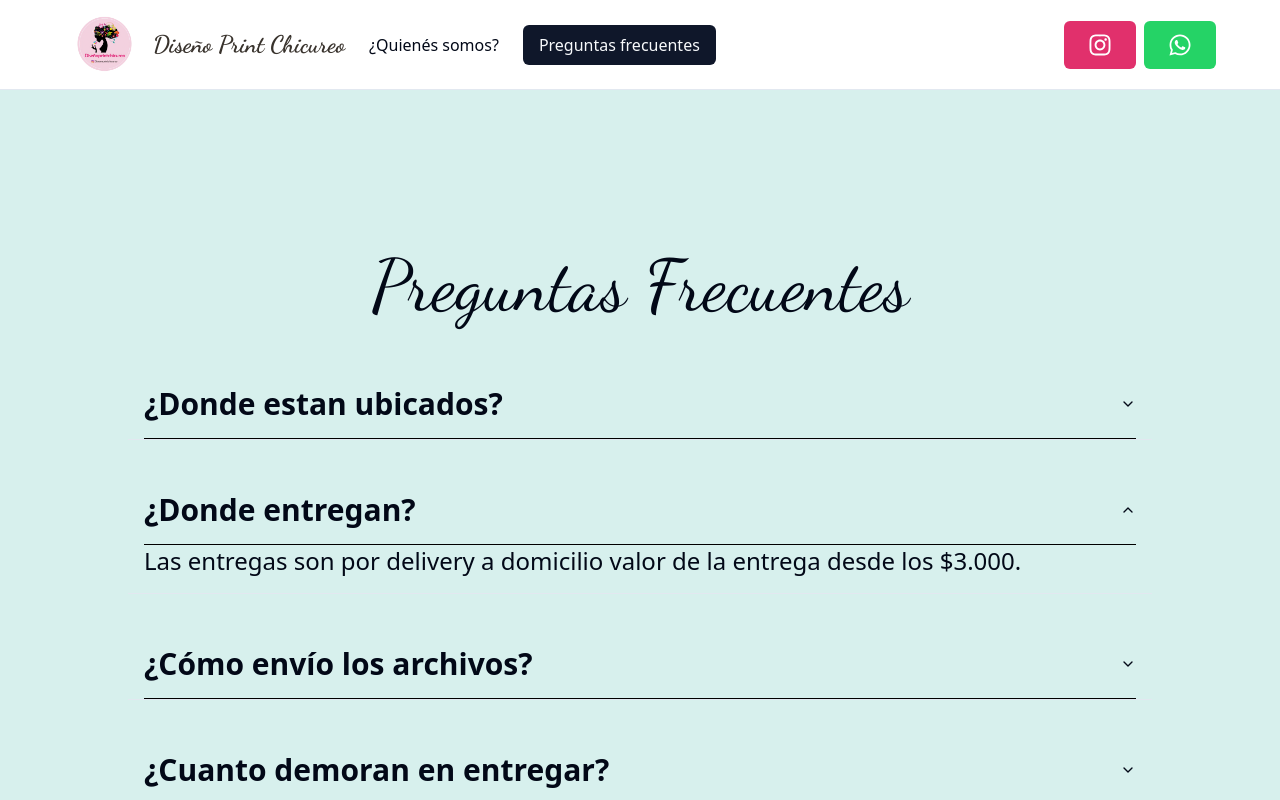
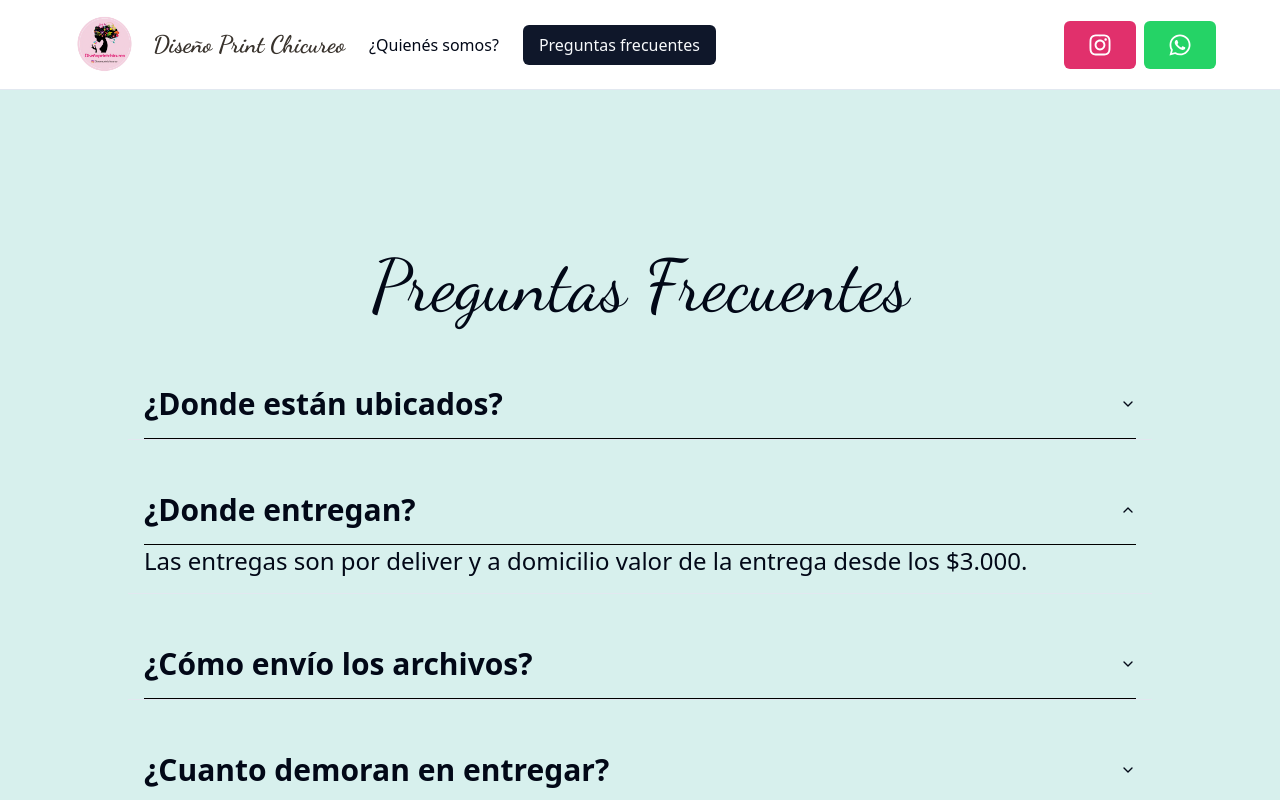
Before and after one commit to SebastianEscudero/diseno_print, a Next.js app: page /faq in a window 1280 px wide. Both pictures are taken after a click on the button "¿Donde entregan?". Shown: the top 800 px of the page. Built offline with nearby package versions, Linux system fonts and the light colour scheme.

Commit message:
arreglos

```diff
--- a/app/(landing)/faq/page.tsx
+++ b/app/(landing)/faq/page.tsx
@@ -6,7 +6,7 @@ const AboutUs = () => {
             <h1 className="text-center text-7xl font-cursive mb-12">Preguntas Frecuentes</h1>
             <Accordion type="single" collapsible className="sm:text-3xl text-2xl xl:mx-[10%] lg:mx-[7%] md:mx-[5%] mx-[5%] space-y-9">
                 <AccordionItem value="item-1" className="px-4">
-                    <AccordionTrigger className="font-semibold border-b border-black">¿Donde estan ubicados?</AccordionTrigger>
+                    <AccordionTrigger className="font-semibold border-b border-black">¿Donde están ubicados?</AccordionTrigger>
                     <AccordionContent className="flex flex-col w-full gap-1 text-2xl">
                         <p>Diseñoprintchicureo es tienda online, no es tienda fisica.</p>
                     </AccordionContent>
@@ -14,13 +14,13 @@ const AboutUs = () => {
                 <AccordionItem value="item-2" className="px-4">
                     <AccordionTrigger className="font-semibold border-b border-black">¿Donde entregan?</AccordionTrigger>
                     <AccordionContent className="flex flex-col w-full gap-1 text-2xl">
-                        <p>Las entregas son por delivery a domicilio valor de la entrega desde los $3.000.</p>
+                        <p>Las entregas son por deliver y a domicilio valor de la entrega desde los $3.000.</p>
                     </AccordionContent>
                 </AccordionItem>
                 <AccordionItem value="item-3" className="px-4">
                     <AccordionTrigger className="font-semibold border-b border-black">¿Cómo envío los archivos?</AccordionTrigger>
                     <AccordionContent className="flex flex-col w-full gap-1 text-2xl">
-                        <p>Los archivos los puedes enviar en pdf, Ai, Jpg, png. Por mail <a className="text-blue-700" href="mailto:printchicureo@gmail.com">printchicureo@gmail.com</a> </p>
+                        <p>Los archivos los puedes enviar en Pdf, Adobe Ilustrator, Jpg, Png. Por mail <a className="text-blue-700" href="mailto:printchicureo@gmail.com">printchicureo@gmail.com</a> </p>
                     </AccordionContent>
                 </AccordionItem>
                 <AccordionItem value="item-4" className="px-4">
```
